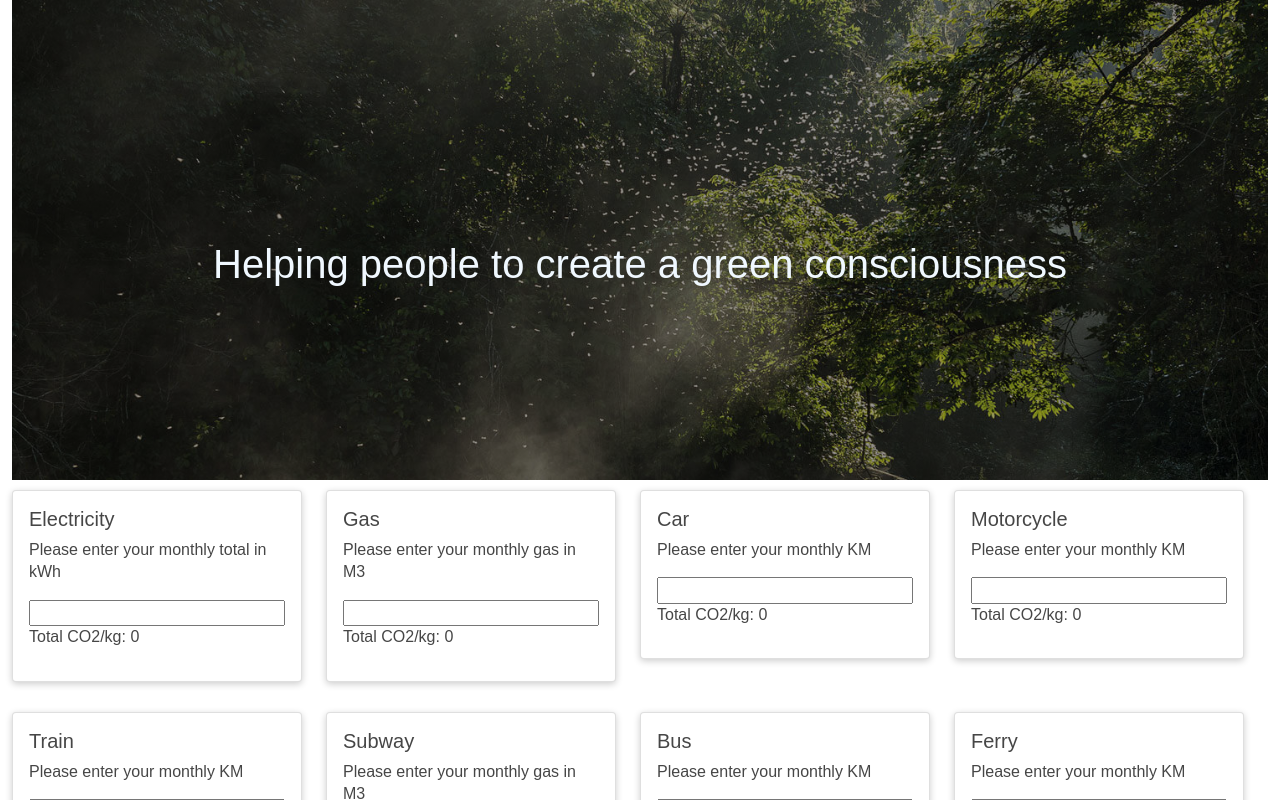
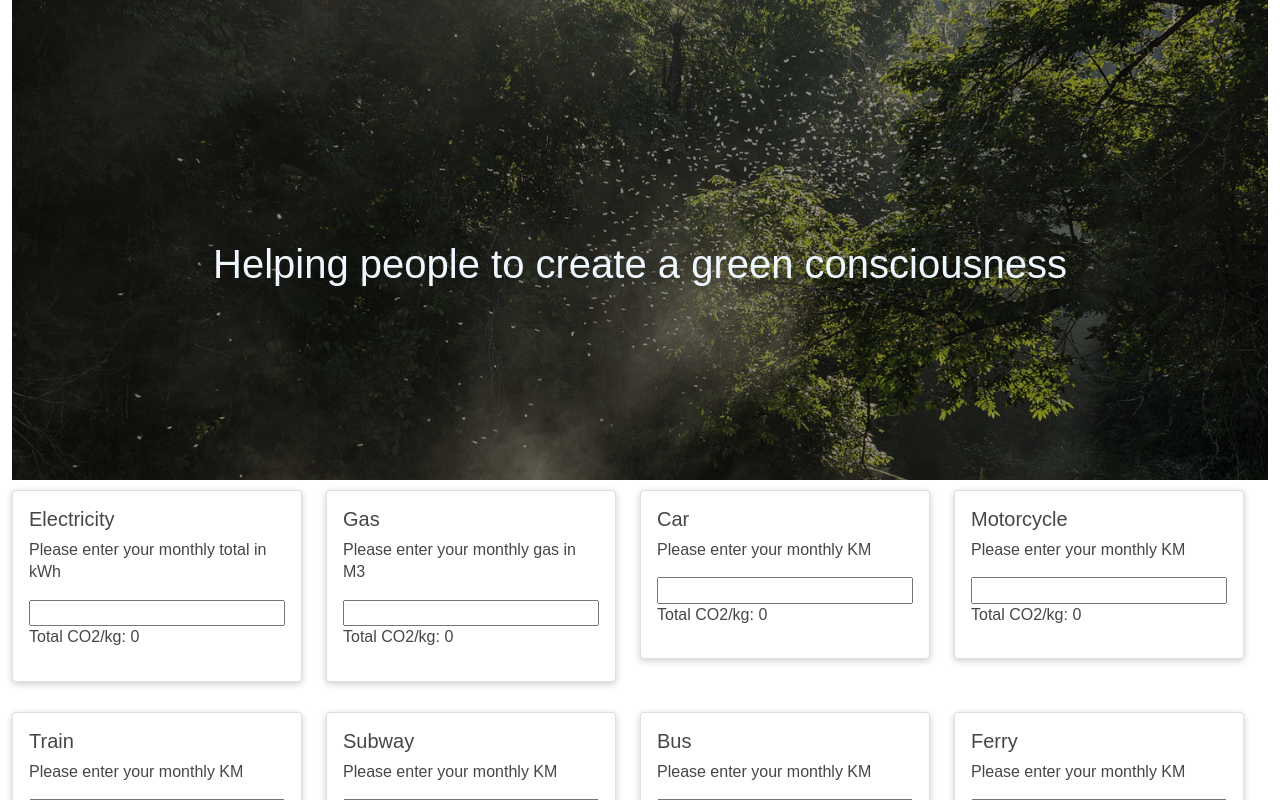
Before and after one commit to viniciussrusso/co2--final, a React (Create React App) app: page / in a window 1280 px wide. Shown: the top 800 px of the page. Built offline with nearby package versions, Linux system fonts and the light colour scheme; no server answers.

Commit message:
app--updated

```diff
--- a/src/App.js
+++ b/src/App.js
@@ -49,7 +49,7 @@ function App(props) {
         <Col>
           <Cards
             cardTitle={"Subway"}
-            text={"Please enter your monthly gas in M3"}
+            text={"Please enter your monthly KM"}
             cardId={"6"}
           />
         </Col>
```
